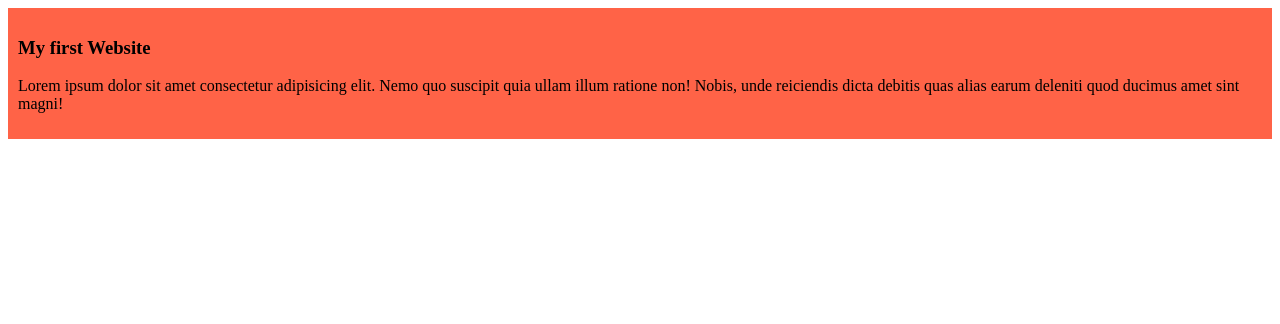
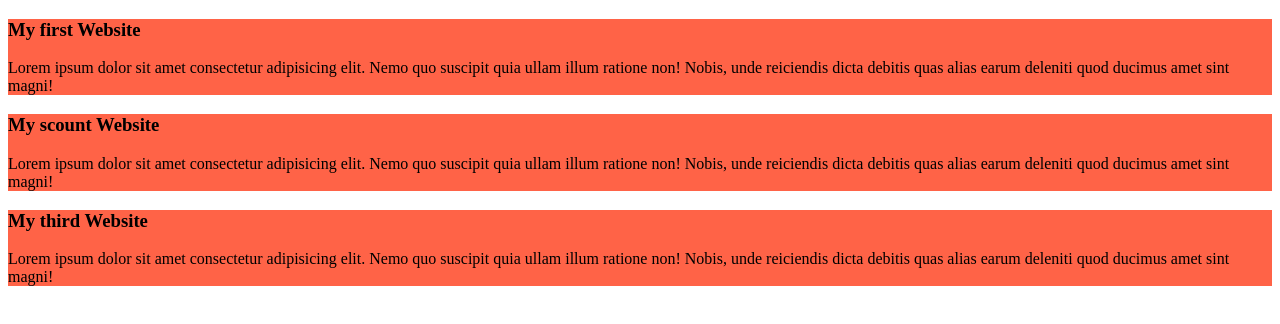
Before and after one commit to nasermunshi/My--first--GitHub--repo, a plain HTML site: page index.html in a window 1280 px wide. Drawn offline with Linux system fonts and the light colour scheme.

Commit message:
added the scound and third blog

```diff
--- a/Styls/blog.css
+++ b/Styls/blog.css
@@ -1,4 +1,5 @@
 div{
   background-color: tomato;
-  padding: 10px;
+  /* padding: 10px;  */
+  margin-bottom: 10px;
 }
--- a/index.html
+++ b/index.html
@@ -16,5 +16,23 @@
                       earum deleniti quod ducimus amet
                        sint magni!</p>
    </div>
+   <div>
+                    <h3>My scount Website</h3>
+         <p>Lorem ipsum dolor sit amet consectetur
+                    adipisicing elit. Nemo quo suscipit
+                     quia ullam illum ratione non! Nobis,
+                     unde reiciendis dicta debitis quas alias
+                      earum deleniti quod ducimus amet
+                       sint magni!</p>
+   </div>
+   <div>
+                    <h3>My third Website</h3>
+         <p>Lorem ipsum dolor sit amet consectetur
+                    adipisicing elit. Nemo quo suscipit
+                     quia ullam illum ratione non! Nobis,
+                     unde reiciendis dicta debitis quas alias
+                      earum deleniti quod ducimus amet
+                       sint magni!</p>
+   </div>
 </body>
 </html>
```
